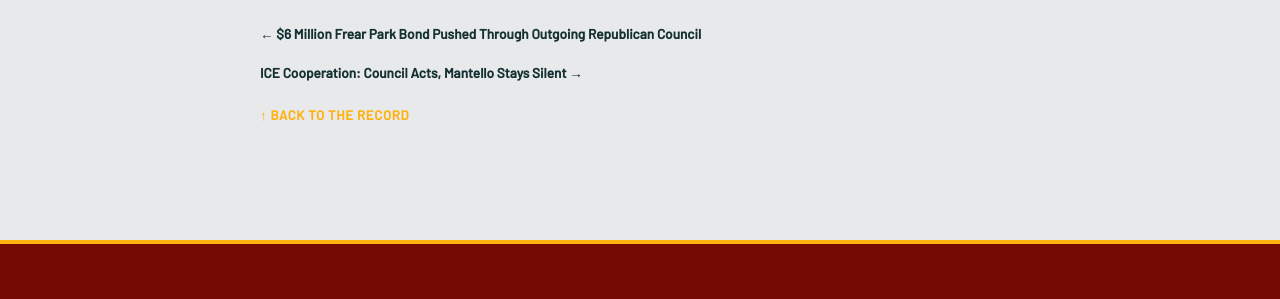
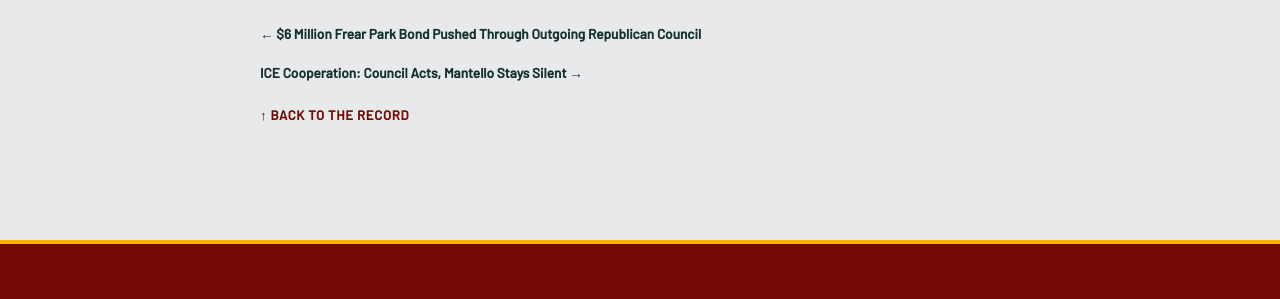
Before and after one commit to MdevitSEC/the-mantello-record, a Jekyll site: the page built from _posts/2026-01-08-absent-new-council-first-public-meeting.md, in a window 1280 px wide. Shown: the part 631-930 px from the top of the page. Built offline with Jekyll 4.4.1, drawn with Linux system fonts in a browser that asks for light colours; some web fonts are replaced.

Commit message:
Move links to red, keep hero label/stat numbers/borders in amber gold
Co-Authored-By: Claude Sonnet 4.6 <noreply@anthropic.com>

```diff
--- a/assets/css/main.scss
+++ b/assets/css/main.scss
@@ -31,7 +31,7 @@ body {
   background: #E8E9EB;
   line-height: 1.7;
 }
-a { color: var(--accent); text-decoration: none; }
+a { color: var(--red); text-decoration: none; }
 a:hover { text-decoration: underline; }
 img { max-width: 100%; display: block; }
 
@@ -240,7 +240,7 @@ img { max-width: 100%; display: block; }
   border-color: var(--accent);
   box-shadow: 0 2px 12px rgba(184,28,28,0.08);
 }
-.post-card:hover .post-card-title { color: var(--accent); }
+.post-card:hover .post-card-title { color: var(--red); }
 .post-card-link {
   position: absolute;
   inset: 0;
@@ -365,7 +365,7 @@ img { max-width: 100%; display: block; }
 .post-body p { margin-bottom: 1.25rem; }
 .post-body strong { font-weight: 700; }
 .post-body em { font-style: italic; }
-.post-body a { color: var(--accent); }
+.post-body a { color: var(--red); }
 .post-body blockquote {
   border-left: 4px solid var(--accent);
   padding: 0.75rem 1.25rem;
@@ -414,12 +414,12 @@ img { max-width: 100%; display: block; }
   font-weight: 600;
   color: var(--black);
 }
-.post-nav a:hover { color: var(--accent); }
+.post-nav a:hover { color: var(--red); }
 .back-to-record {
   font-family: var(--font-ui);
   font-size: 0.82rem;
   font-weight: 700;
-  color: var(--accent);
+  color: var(--red);
   text-transform: uppercase;
   letter-spacing: 0.05em;
 }
@@ -462,7 +462,7 @@ img { max-width: 100%; display: block; }
   letter-spacing: 0.02em;
 }
 .page-body p { margin-bottom: 1rem; }
-.page-body a { color: var(--accent); }
+.page-body a { color: var(--red); }
 .page-body strong { font-weight: 700; }
 .page-body em {
   font-family: var(--font-ui);
```
